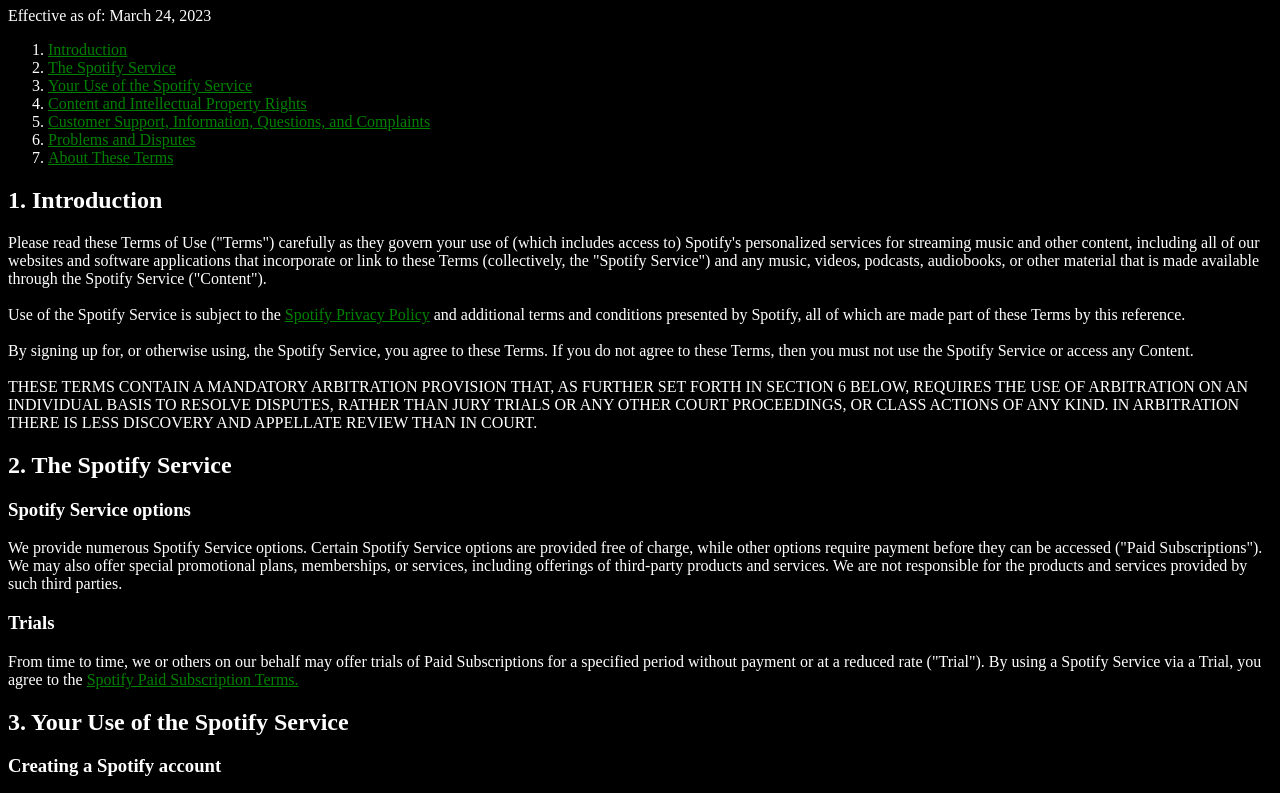
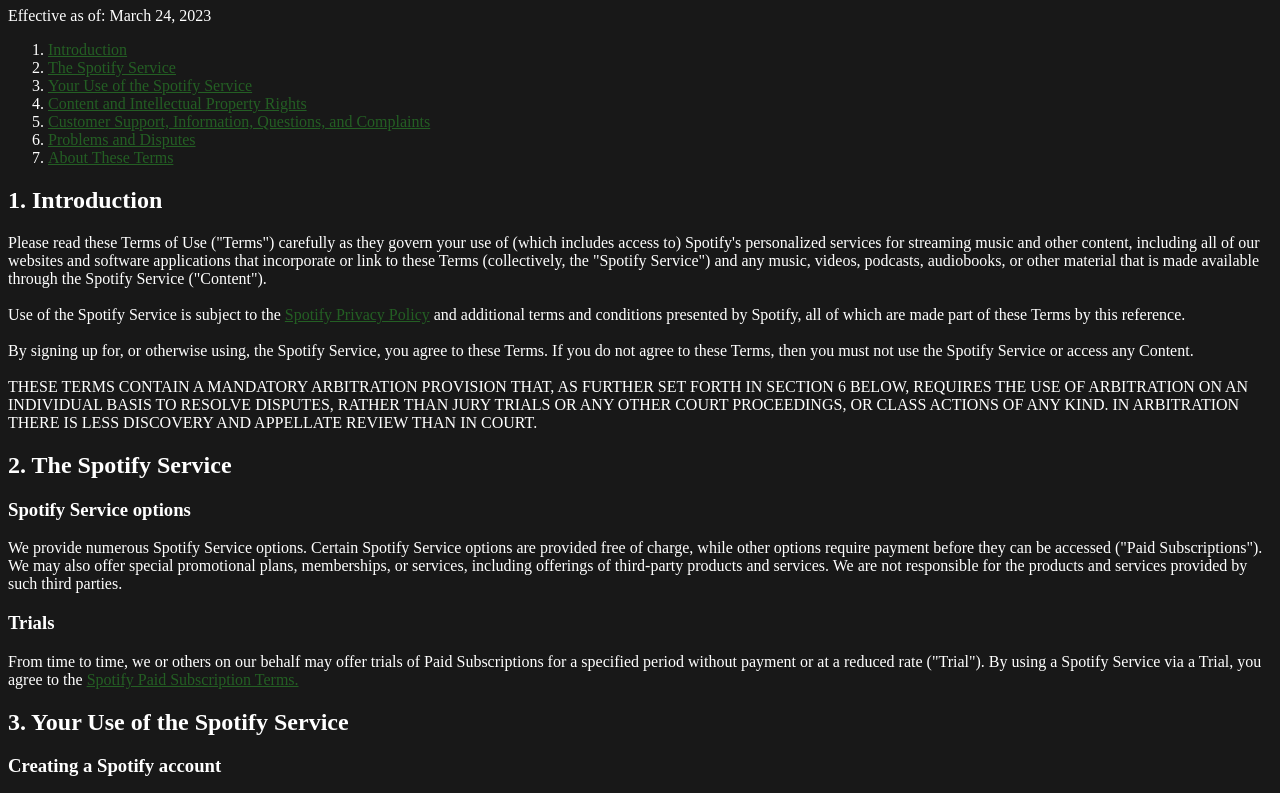
Before and after one commit to benjyx5/maquetado, a plain HTML site: page Tarea/spotify.html in a window 1280 px wide. Shown: the part 73-866 px from the top of the page. Drawn offline with Linux system fonts and the light colour scheme.

Commit message:
se cambia color de fondo

```diff
--- a/Tarea/styles.css
+++ b/Tarea/styles.css
@@ -1,5 +1,9 @@
+html{
+    scroll-behavior: smooth;
+}
+
 body{
-    background-color: black;
+    background-color: rgba(0, 0, 0, 0.904);
 }
 p{
     color: white;
@@ -17,7 +21,7 @@ h4{
     color: white;
 }
 a{
-    color: green;
+    color: rgba(43, 136, 43, 0.637);
 }
 ol{
     color: white;
```
